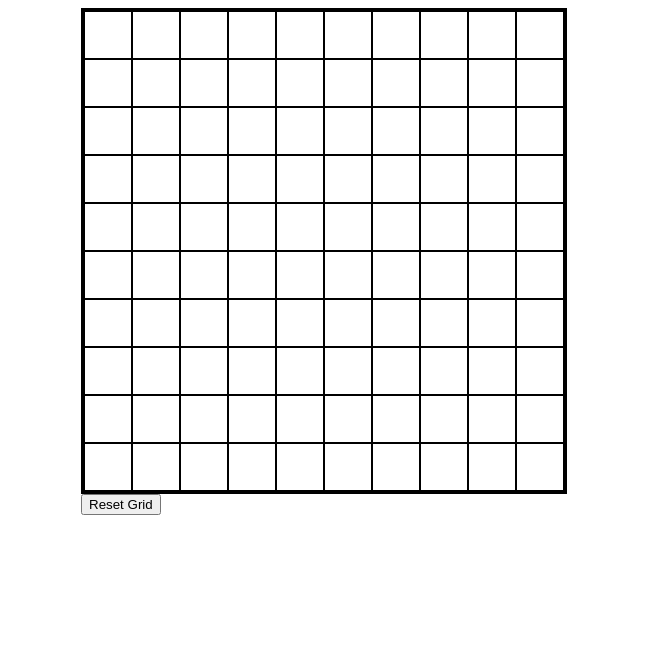
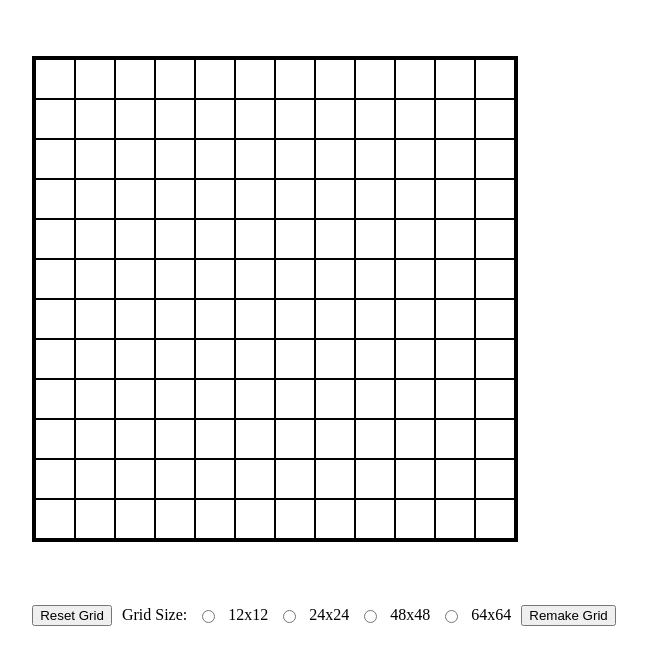
Before and after one commit to pixmaate/odin-etchasketch, a plain HTML site: page index.html in a window 1280 px wide. Shown: the whole page, without its empty margins (316-963 px from the left). Drawn offline with Linux system fonts and the light colour scheme.

Commit message:
remake button ready to be implemented radio added

```diff
--- a/index.html
+++ b/index.html
@@ -8,7 +8,7 @@
     <script type = "text/javascript" src="./jsconfig.js" defer></script>
 </head>
 <body>
-    <div id="#mainWrapper">
+    <div id="mainWrapper">
         <div class="titleHolder">
 
         </div>
@@ -17,6 +17,18 @@
         </div>
         <div class="afterContent">
             <button class="resetBtn">Reset Grid</button>
+            <div class="afterContent">
+                <p>Grid Size: </p>
+                <input type="radio" id="12" name="girdSelector" value="12">
+                <label for="12">12x12</label>
+                <input type="radio" id="24" name="girdSelector" value="24">
+                <label for="24">24x24</label>
+                <input type="radio" id="48" name="girdSelector" value="48">
+                <label for="48">48x48</label>
+                <input type="radio" id="64" name="girdSelector" value="64">
+                <label for="64">64x64</label>
+            </div>
+            <button class="recreateBtn">Remake Grid</button>
         </div>
     </div>
 </body>
--- a/jsconfig.js
+++ b/jsconfig.js
@@ -1,5 +1,23 @@
 const boxHolder = document.querySelector('.contentHolder');
 const resetButton = document.querySelector('.resetBtn');
+const radioSelector = document.querySelectorAll('input');
+const remakeButton = document.querySelector('.recreateBtn');
+
+
+function getRadioEl() {
+    let selectedValue = 12;
+    radioSelector.forEach(el => {
+        if (el.checked) {
+            selectedValue = el.value
+        }
+    })
+    return selectedValue;
+}
+
+remakeButton.addEventListener('click', () => {
+
+});
+
 
 resetButton.addEventListener('click', () =>{
     resetGrid();
@@ -34,4 +52,4 @@ function resetGrid() {
 }
 
 
-makeBoxes(10);
+makeBoxes(12);
--- a/style.css
+++ b/style.css
@@ -7,6 +7,7 @@ body {
 #mainWrapper {
     display: flex;
     flex-direction: column;
+    gap: 48px;
 
 }
 
@@ -18,3 +19,10 @@ body {
     display: flex;
     flex-wrap: wrap;
 }
+
+.afterContent {
+    display: flex;
+    gap: 10px;
+    justify-content: center;
+    align-items: center;
+}
```
